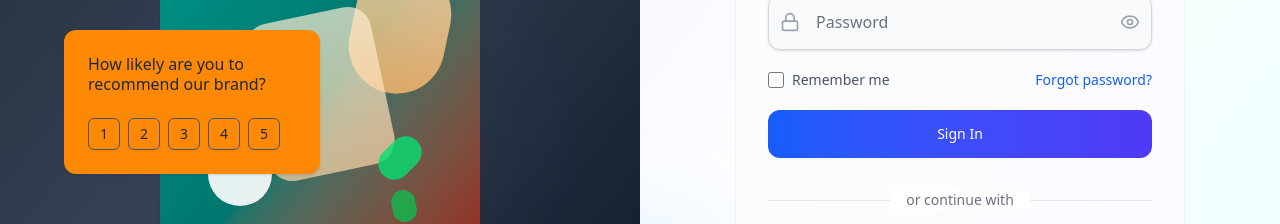
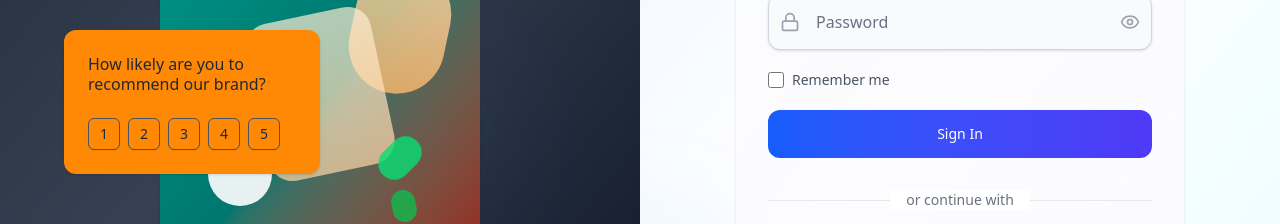
Before and after one commit to aabid2947/TradeFlow, a React (Vite) app: page /login in a window 1280 px wide. Shown: the part 406-630 px from the top of the page. Built offline with nearby package versions, Linux system fonts and the light colour scheme.

Commit message:
messages

```diff
--- a/src/components/LoginForm.jsx
+++ b/src/components/LoginForm.jsx
@@ -253,7 +253,7 @@ export function LoginForm() {
                     <input type="checkbox" checked={rememberMe} onChange={(e) => setRememberMe(e.target.checked)} className="w-4 h-4 text-blue-600 border-gray-300 rounded focus:ring-blue-500" />
                     <span className="text-gray-600 group-hover:text-gray-800">Remember me</span>
                   </label>
-                  <button type="button" onClick={() => setCurrentFlow('forgotPassword')} className="text-blue-600 hover:text-blue-800 font-medium hover:underline">Forgot password?</button>
+                  {/* <button type="button" onClick={() => setCurrentFlow('forgotPassword')} className="text-blue-600 hover:text-blue-800 font-medium hover:underline">Forgot password?</button> */}
                 </div>
                 <Button type="submit" disabled={isLoginLoading} className="w-full h-12 bg-gradient-to-r from-blue-600 to-indigo-600 text-white rounded-xl font-medium">
                   {isLoginLoading ? "Signing in..." : "Sign In"}
```
